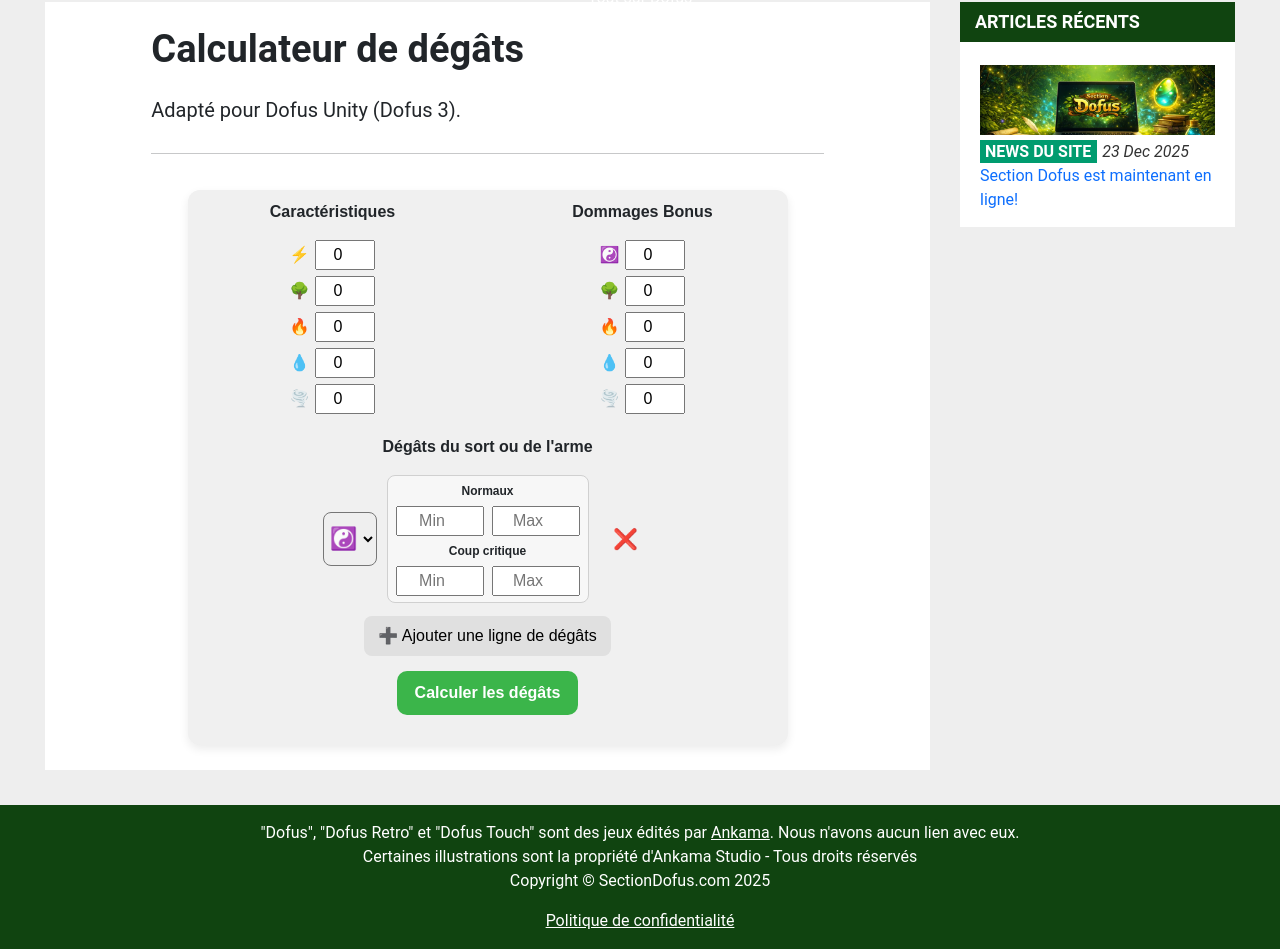
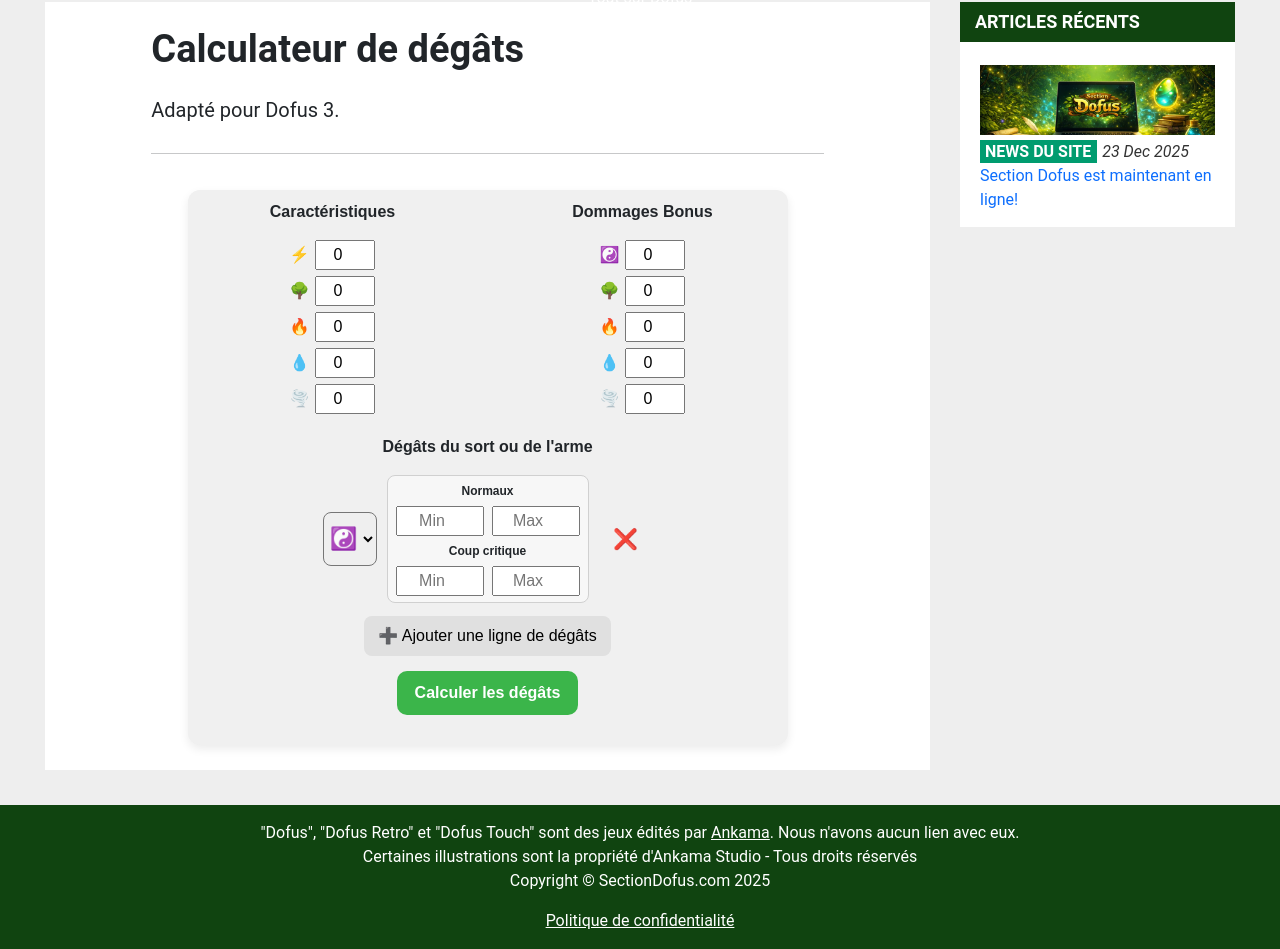
Before and after one commit to KutoSama/dofus, a Jekyll site: the page built from _posts/pages/contenu/dofus/calculateur-de-degats/2025-12-23-dofus-calculateur-de-degats.markdown, in a window 1280 px wide. Shown: the part 208-1157 px from the top of the page. Built offline with Jekyll 4.4.1, drawn with Linux system fonts in a browser that asks for light colours; nearby versions of some CDN libraries; part of the change alters nothing that is shown.

Commit message:
Update 2025-12-23-dofus-calculateur-de-degats.markdown

```diff
--- a/_posts/pages/contenu/dofus/calculateur-de-degats/2025-12-23-dofus-calculateur-de-degats.markdown
+++ b/_posts/pages/contenu/dofus/calculateur-de-degats/2025-12-23-dofus-calculateur-de-degats.markdown
@@ -1,11 +1,11 @@
 ---
 title: Calculateur de dégâts
-subtitle: Adapté pour Dofus Unity (Dofus 3).
+subtitle: Adapté pour Dofus 3.
+metadescription: "Permet de calculer les dommages de façon précise afin d'aider à choisir quel élément jouer, quels sorts choisir, quelle arme utiliser, etc."
+image: /img/default/site_logo.png
 layout: page
 permalink: /dofus/calculateur-de-degats
 hidden: true
-pagination:
-  enabled: true
 ---
 
 <style>
```
